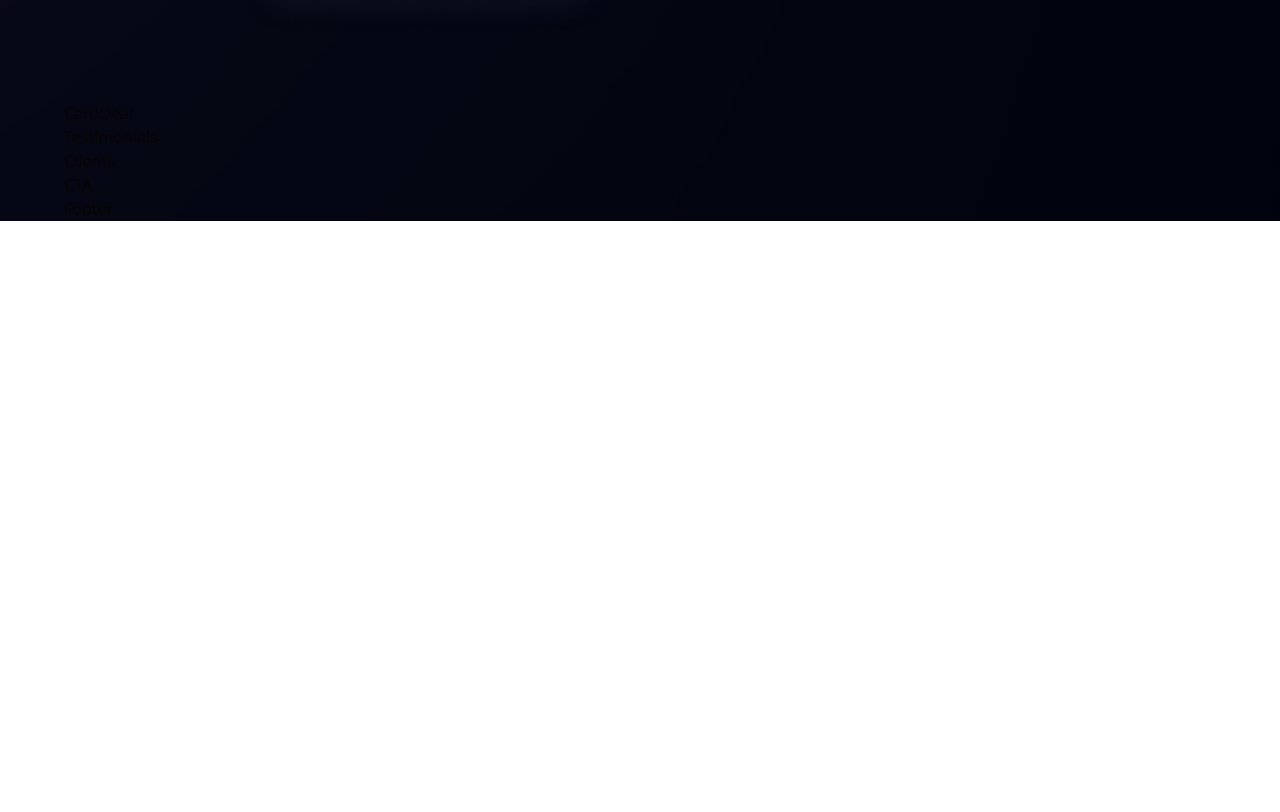
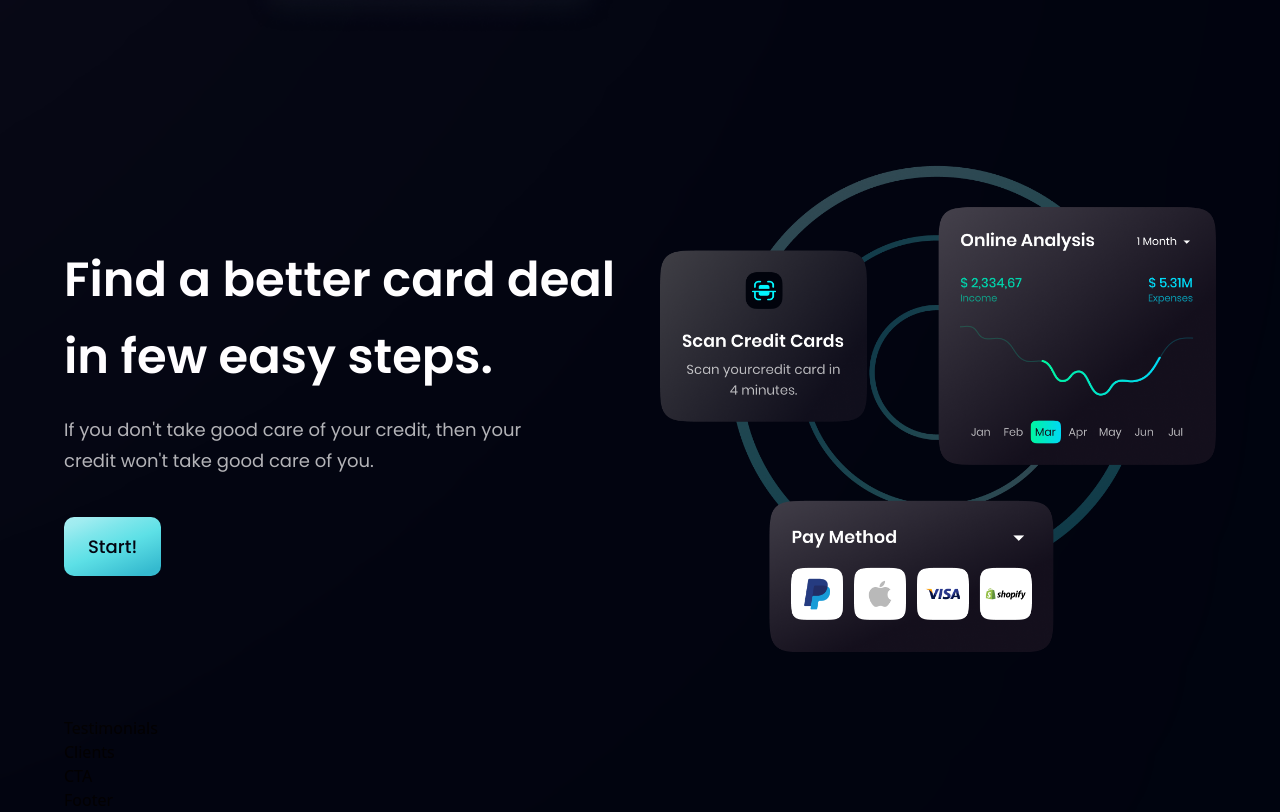
Before and after one commit to sibi-arasu/Bank_UI, a React (Vite) app in the folder vite-port/: page / in a window 1280 px wide. Shown: the part 2088-2900 px from the top of the page. Before the commit the page ends 2309 px from the top, so only its background shows below. Built offline with nearby package versions, Linux system fonts and the light colour scheme.

Commit message:
Update CardDeal.jsx

```diff
--- a/vite-port/src/components/CardDeal.jsx
+++ b/vite-port/src/components/CardDeal.jsx
@@ -1,9 +1,25 @@
-import React from 'react'
+import { card } from "../assets";
+import styles, { layout } from "../style";
+import Button from "./Button";
 
-const CardDeal = () => {
-  return (
-    <div>CardDeal</div>
-  )
-}
+const CardDeal = () => (
+  <section className={layout.section}>
+    <div className={layout.sectionInfo}>
+      <h2 className={styles.heading2}>
+        Find a better card deal <br className="sm:block hidden" /> in few easy
+        steps.
+      </h2>
+      <p className={`${styles.paragraph} max-w-[470px] mt-5`}>
+      If you don't take good care of your credit, then your credit won't take good care of you.
+      </p>
 
-export default CardDeal
+      <Button styles={`mt-10`} />
+    </div>
+
+    <div className={layout.sectionImg}>
+      <img src={card} alt="billing" className="w-[100%] h-[100%]" />
+    </div>
+  </section>
+);
+
+export default CardDeal;
```
